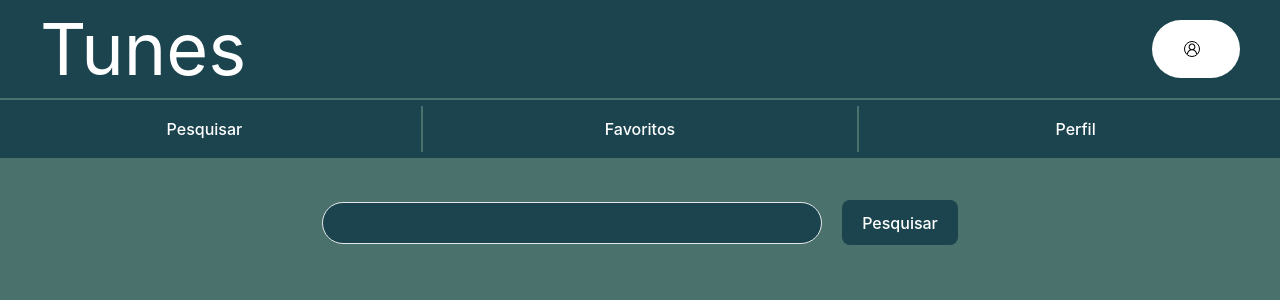
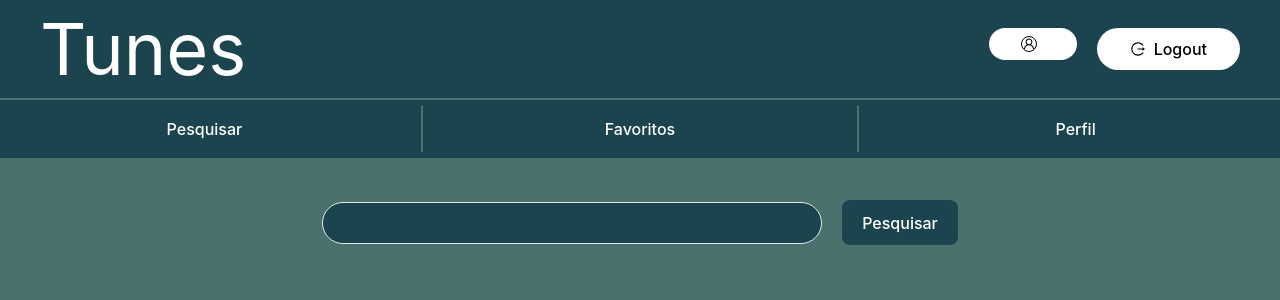
Before and after one commit to Abernardes19/tunes, a React (Vite) app: page /login in a window 1280 px wide. Both pictures are taken after a click on the button "Logar". Shown: the top 300 px of the page. Built offline with nearby package versions, Linux system fonts and the light colour scheme.

Commit message:
:sparkles: Adicionando botão de logout com mecanica de limpar localStorage

```diff
--- a/src/components/Header/index.tsx
+++ b/src/components/Header/index.tsx
@@ -1,5 +1,4 @@
-import { useMemo } from "react";
-import { AiOutlineUser } from "react-icons/ai";
+import { AiOutlineUser, AiOutlineLogout } from "react-icons/ai";
 import { Navigate, useNavigate } from "react-router-dom";
 import { btnNav, spanBorder } from "./header.css";
 
@@ -9,13 +8,25 @@ export default function Header() {
   if (!localStorage.getItem("tunes") || !localStorage.getItem("favorites")) {
     return <Navigate to="/login" />
   }
+
+  const logoutBtn = () => {
+    localStorage.clear()
+    navigate("/login")
+  }
+
   return (
     <header className=" bg-dark-green w-screen flex flex-col fixed top-0">
       <div className=" w-full flex items-center h-[100px] justify-between px-10 border-b-2 border-light-green ">
         <p className="text-7xl">Tunes</p>
-        <div className=" bg-white h-[60%] flex items-center rounded-l-full rounded-r-full py-2 px-8 gap-2">
-          <AiOutlineUser className=" text-black border-black border rounded-full"  />
-          <p className="text-black">{JSON.parse(localStorage.getItem("tunes") as string).name}</p>
+        <div className=" flex gap-5">
+          <div className=" bg-white h-[60%] flex items-center rounded-l-full rounded-r-full py-2 px-8 gap-2">
+            <AiOutlineUser className=" text-black border-black border rounded-full"  />
+            <p className="text-black">{JSON.parse(localStorage.getItem("tunes") as string).name}</p>
+          </div>
+          <button type="button" className=" bg-white h-[60%] flex items-center rounded-l-full rounded-r-full py-2 px-8 gap-2 hover:bg-black text-black hover:text-white" onClick={() => logoutBtn()}>
+            <AiOutlineLogout />
+            <p>Logout</p>
+          </button>
         </div>
       </div>
       <nav className=" flex justify-around w-full h-[60px] items-center border-b-2 border-light-green">
```
